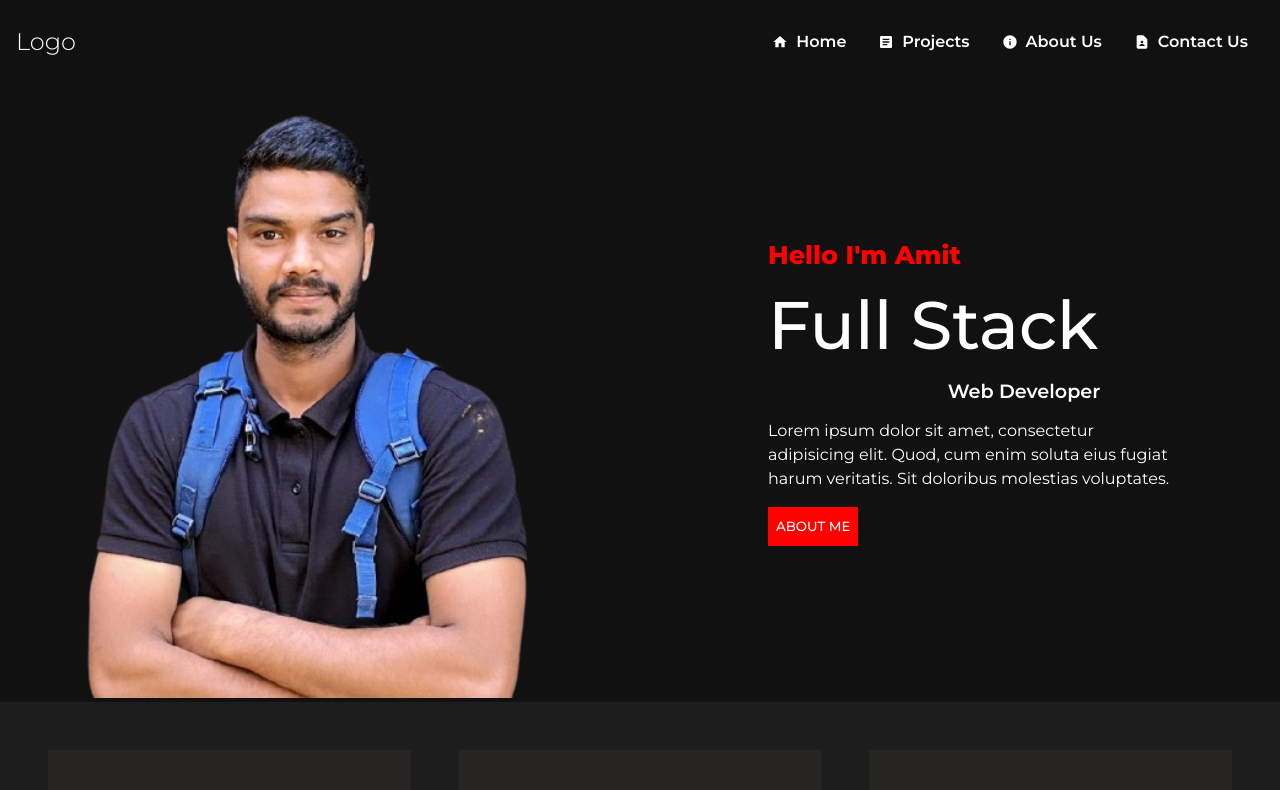
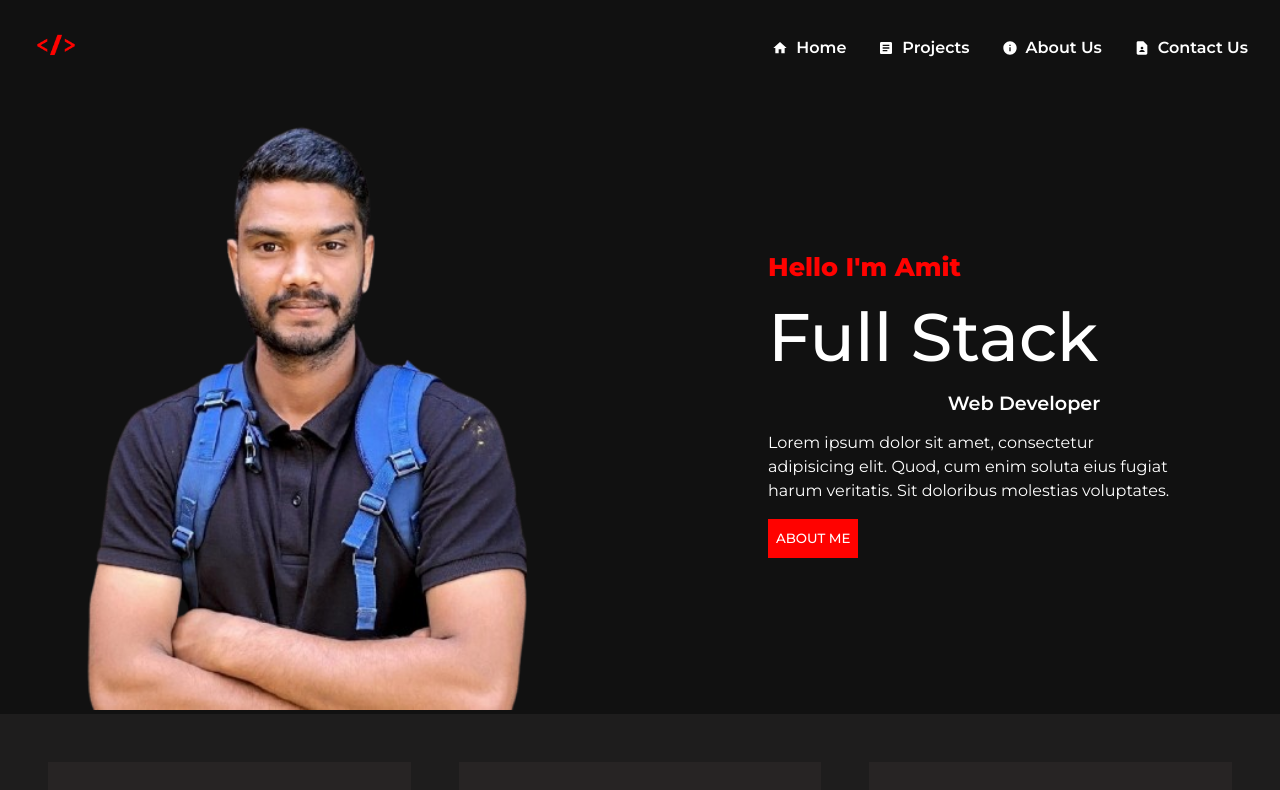
Before and after one commit to amitlandge/Portfolio-Frontend, a React (Vite) app: page / in a window 1280 px wide. Shown: the top 790 px of the page. Built offline with nearby package versions, Linux system fonts and the light colour scheme.

Commit message:
Create And Add Logo

```diff
--- a/src/Components/Navbar.jsx
+++ b/src/Components/Navbar.jsx
@@ -1,6 +1,7 @@
-import { Box, MenuItem, MenuList, Typography } from "@mui/material";
+import { Box, MenuItem, MenuList } from "@mui/material";
 import { Link } from "react-router-dom";
 import { fontWeight } from "../Style/fontWeight.js";
+import logo from "../assets/logo.png";
 import { Article, ContactPage, Home, Info } from "@mui/icons-material";
 
 const Navbar = () => {
@@ -16,7 +17,7 @@ const Navbar = () => {
       }}
     >
       <Box>
-        <Typography variant="h2">Logo</Typography>
+        <img alt="logo" src={logo} width={"80rem"} />
       </Box>
       <MenuList
         sx={{
```
Also changed, not shown: src/assets/logo.png (added).
